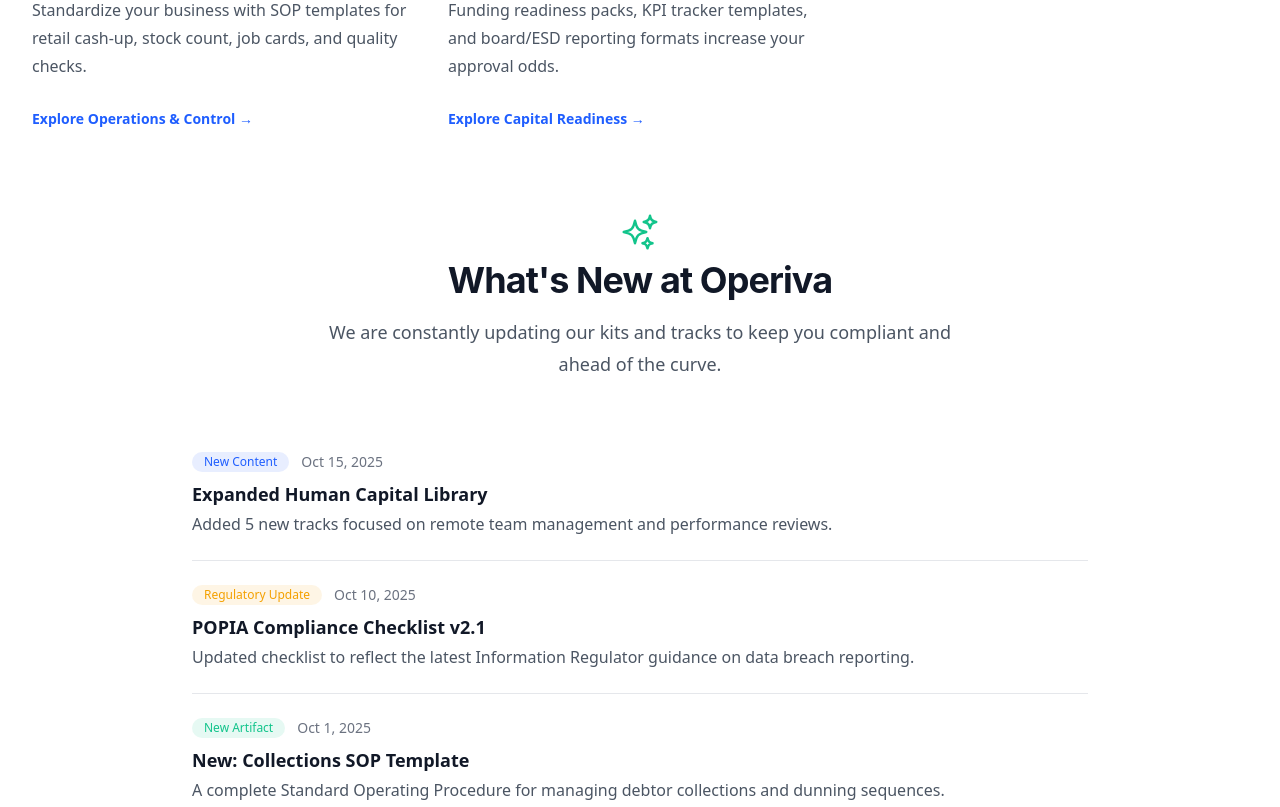
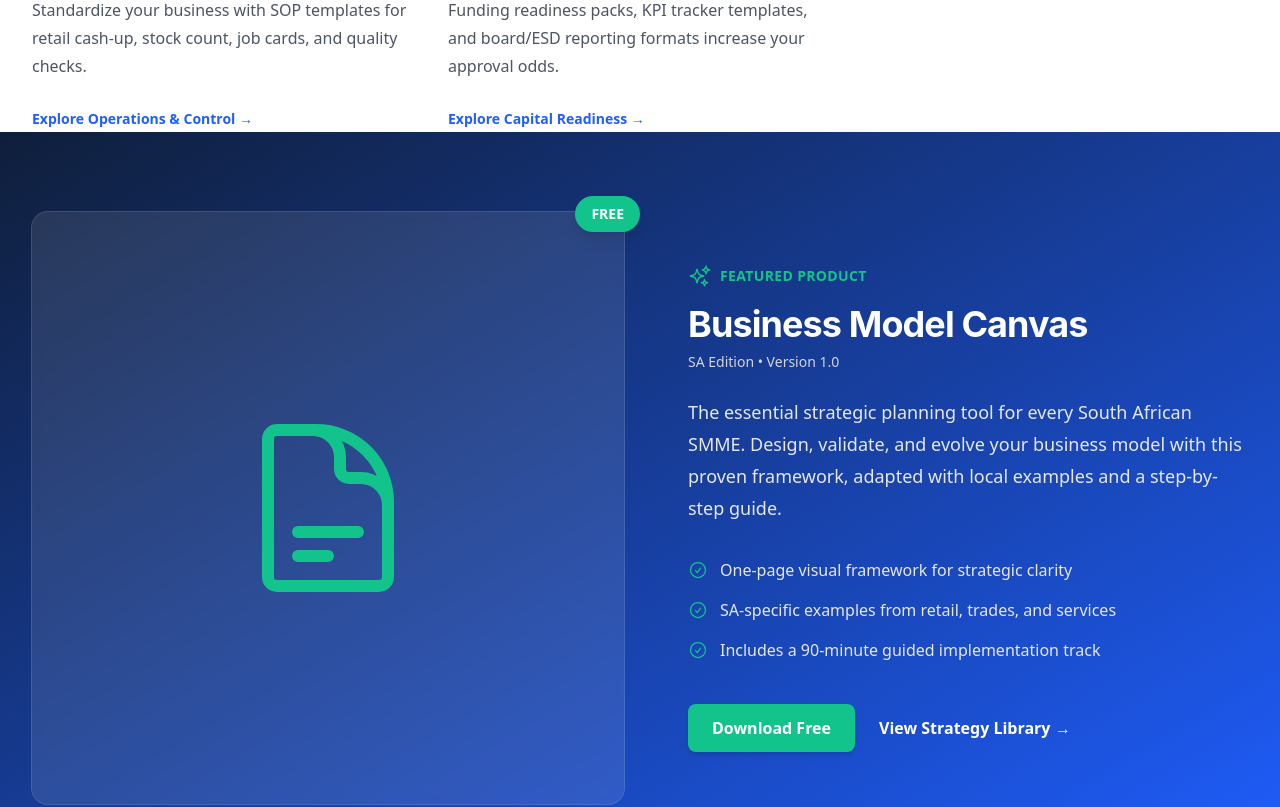
Before and after one commit to Phathizwe/Operiva, a React (Vite) app: page / in a window 1280 px wide. Shown: the part 1820-2627 px from the top of the page. Built offline with nearby package versions, Linux system fonts and the light colour scheme; no server answers.

Commit message:
feat: Add 6th Library (Business Strategy & Planning) with Business Model Canvas as flagship product

```diff
--- /dev/null
+++ b/src/components/FeaturedProduct.tsx
@@ -0,0 +1,76 @@
+// src/components/FeaturedProduct.tsx
+import { Link } from 'react-router-dom';
+import { SparklesIcon, DocumentTextIcon, CheckCircleIcon } from '@heroicons/react/24/outline';
+
+export default function FeaturedProduct() {
+  return (
+    <div className="mx-auto max-w-7xl px-6 lg:px-8 py-20 bg-gradient-to-br from-operiva-navy to-operiva-blue">
+      <div className="mx-auto max-w-2xl lg:max-w-none">
+        <div className="grid grid-cols-1 gap-x-8 gap-y-16 lg:grid-cols-2 items-center">
+          {/* Left: Product Visual/Icon */}
+          <div className="relative">
+            <div className="aspect-square rounded-2xl bg-white/10 p-8 backdrop-blur-sm ring-1 ring-white/20">
+              <div className="flex h-full items-center justify-center">
+                <DocumentTextIcon className="h-48 w-48 text-progress-green" aria-hidden="true" />
+              </div>
+            </div>
+            <div className="absolute -top-4 -right-4 rounded-full bg-progress-green px-4 py-2 text-sm font-semibold text-white shadow-lg">
+              FREE
+            </div>
+          </div>
+
+          {/* Right: Product Info */}
+          <div className="lg:pl-8">
+            <div className="flex items-center space-x-2">
+              <SparklesIcon className="h-6 w-6 text-progress-green" aria-hidden="true" />
+              <span className="text-sm font-semibold text-progress-green uppercase tracking-wide">
+                Featured Product
+              </span>
+            </div>
+            <h2 className="mt-4 text-3xl font-bold tracking-tight text-white sm:text-4xl font-display">
+              Business Model Canvas
+            </h2>
+            <p className="mt-2 text-sm text-gray-300">
+              SA Edition • Version 1.0
+            </p>
+            <p className="mt-6 text-lg leading-8 text-gray-200">
+              The essential strategic planning tool for every South African SMME. Design, validate, and evolve your business model with this proven framework, adapted with local examples and a step-by-step guide.
+            </p>
+
+            {/* Benefits List */}
+            <ul role="list" className="mt-8 space-y-3 text-base leading-7 text-gray-200">
+              <li className="flex gap-x-3">
+                <CheckCircleIcon className="mt-1 h-5 w-5 flex-none text-progress-green" aria-hidden="true" />
+                <span>One-page visual framework for strategic clarity</span>
+              </li>
+              <li className="flex gap-x-3">
+                <CheckCircleIcon className="mt-1 h-5 w-5 flex-none text-progress-green" aria-hidden="true" />
+                <span>SA-specific examples from retail, trades, and services</span>
+              </li>
+              <li className="flex gap-x-3">
+                <CheckCircleIcon className="mt-1 h-5 w-5 flex-none text-progress-green" aria-hidden="true" />
+                <span>Includes a 90-minute guided implementation track</span>
+              </li>
+            </ul>
+
+            {/* CTA */}
+            <div className="mt-10 flex items-center gap-x-6">
+              <Link
+                to="/artifacts/s1"
+                className="rounded-lg bg-progress-green px-6 py-3 text-base font-semibold text-white shadow-md hover:bg-white hover:text-operiva-navy focus-visible:outline focus-visible:outline-2 focus-visible:outline-offset-2 focus-visible:outline-progress-green"
+              >
+                Download Free
+              </Link>
+              <Link
+                to="/libraries/strategy"
+                className="text-base font-semibold leading-6 text-white hover:text-progress-green"
+              >
+                View Strategy Library <span aria-hidden="true">→</span>
+              </Link>
+            </div>
+          </div>
+        </div>
+      </div>
+    </div>
+  );
+}
--- a/src/components/LibraryCard.tsx
+++ b/src/components/LibraryCard.tsx
@@ -19,8 +19,10 @@
         return 'bg-amber-alert text-amber-alert ring-amber-alert/20';
       case 'Control':
         return 'bg-charcoal text-charcoal ring-charcoal/20';
-      case 'Human Human Capital':
-        return 'bg-red-500 text-red-500 ring-red-500/20'; // Using a standard Tailwind color for Human Human Capital
+      case 'Human Capital':
+        return 'bg-gray-600 text-gray-600 ring-gray-600/20'; // Using a standard Tailwind color for Human Capital
+      case 'Strategy':
+        return 'bg-purple-600 text-purple-600 ring-purple-600/20'; // Purple for Strategy
       default:
         return 'bg-gray-500 text-gray-500 ring-gray-500/20';
     }
--- a/src/pages/Home.tsx
+++ b/src/pages/Home.tsx
@@ -3,6 +3,7 @@
 import TrustSignals from '../components/TrustSignals';
 import { CheckCircleIcon } from '@heroicons/react/24/outline';
 import ChangelogPreview from '../components/ChangelogPreview';
+import FeaturedProduct from '../components/FeaturedProduct';
 
 // The five core outcomes (features)
 const outcomes = [
@@ -147,6 +148,9 @@
         </div>
       </div>
 
+      {/* Featured Product Section - Business Model Canvas */}
+      <FeaturedProduct />
+
       {/* Changelog Preview Section - Added based on research */}
       <ChangelogPreview />
 
--- a/src/types/index.ts
+++ b/src/types/index.ts
@@ -29,7 +29,7 @@
 // Operiva Content Model Types
 
 // 1. Core Outcomes (Libraries)
-export type Outcome = 'Cash' | 'Compliance' | 'Customers' | 'Control' | 'Human Capital';
+export type Outcome = 'Cash' | 'Compliance' | 'Customers' | 'Control' | 'Human Capital' | 'Strategy';
 
 // 2. Artifact Types
 export type ArtifactType = 'Template' | 'Checklist' | 'SOP' | 'Calculator' | 'Guide' | 'Research';
```
Also changed, not shown: scripts/seed.js (+12 -0 lines), 1 other file (tests, documents, lock files or other folders).
